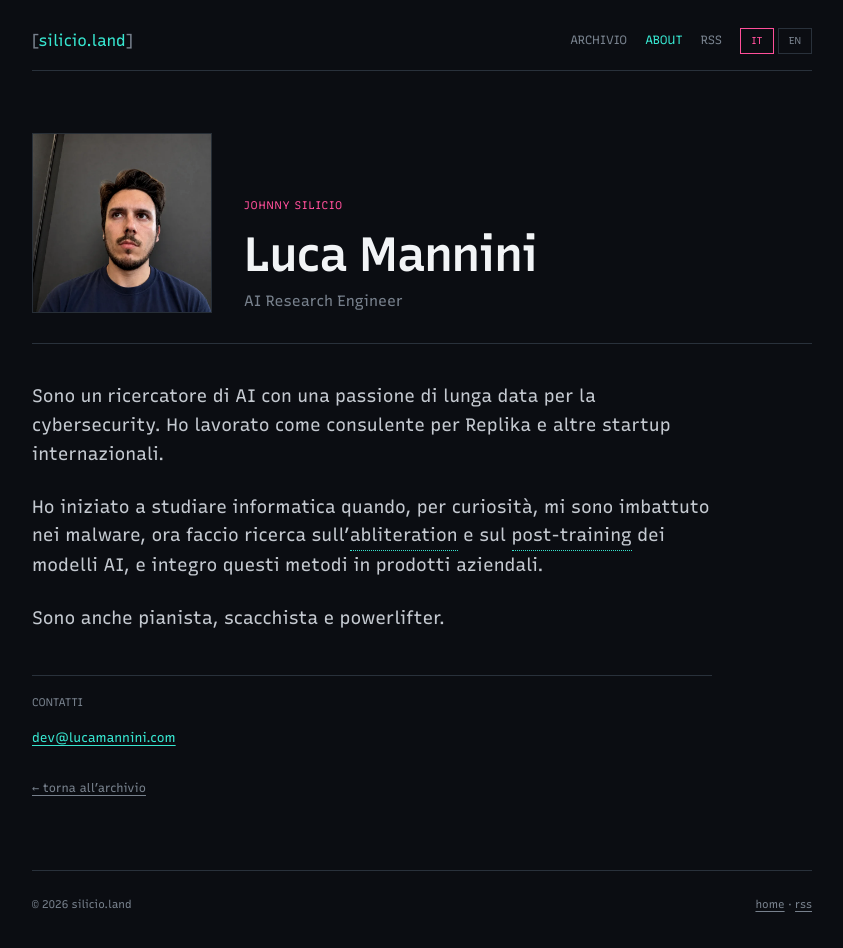
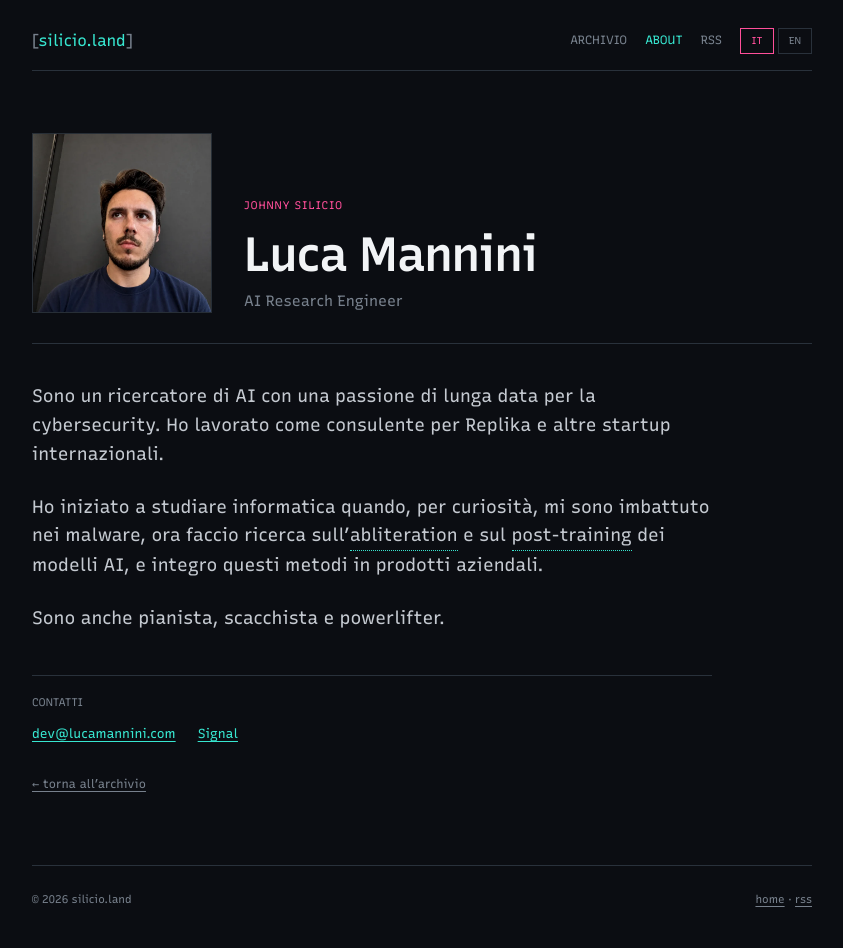
Before and after one commit to italianconcerto/silicio.land, a plain HTML site: page about.html in a window 1280 px wide. Shown: the whole page, without its empty margins (218-1061 px from the left). Drawn offline with Linux system fonts and the light colour scheme.

Commit message:
feat(about): add Signal contact

```diff
--- a/about.html
+++ b/about.html
@@ -48,7 +48,10 @@
 
       <section class="profile-contacts">
         <h2 data-it="Contatti" data-en="Contact">Contatti</h2>
-        <a class="mono" href="mailto:dev@lucamannini.com">dev@lucamannini.com</a>
+        <div class="profile-contact-links mono">
+          <a href="mailto:dev@lucamannini.com">dev@lucamannini.com</a>
+          <a href="https://signal.me/#eu/9xqcO3wf94W9oaaWD82n1xBTzH9gNMaX6drVhoFsioNzcY4pzDFAL5UPAysXjrLh" rel="me noopener noreferrer">Signal</a>
+        </div>
       </section>
 
       <a class="back-link mono" href="index.html" data-it="← torna all’archivio" data-en="← back to archive">← torna all’archivio</a>
--- a/style.css
+++ b/style.css
@@ -348,7 +348,13 @@ h1 {
   text-transform: uppercase;
 }
 
-.profile-contacts a {
+.profile-contact-links {
+  display: flex;
+  flex-wrap: wrap;
+  gap: 10px 22px;
+}
+
+.profile-contact-links a {
   color: var(--cyan);
   font-size: 13px;
   text-underline-offset: 3px;
```
